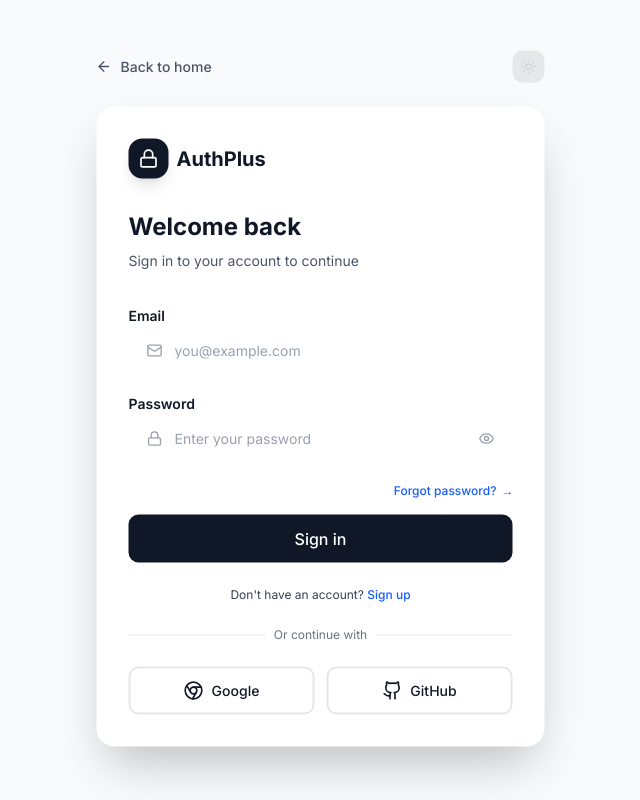
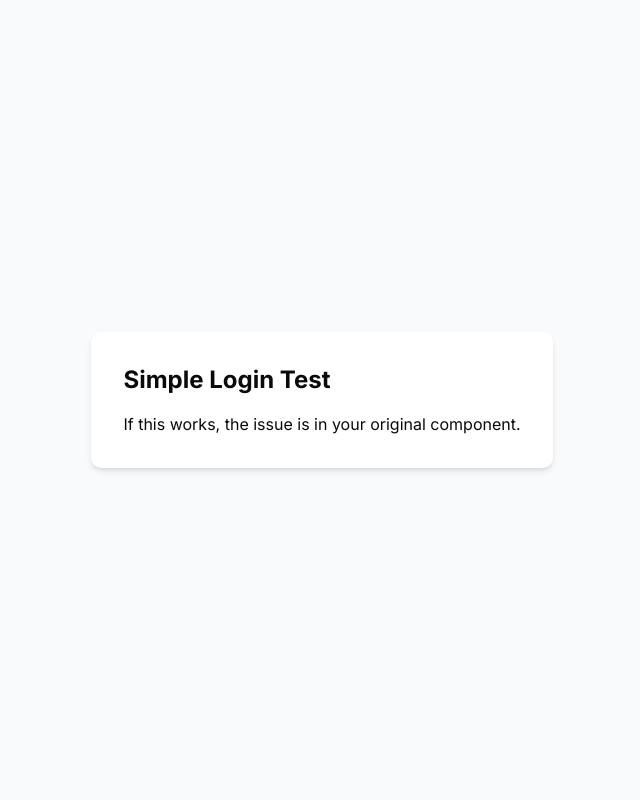
Before and after one commit to akarshmi/AuthPlus-Frontend, a Next.js app: page /login in a window 1280 px wide. Shown: the whole page, without its empty margins (318-958 px from the left). Built offline with nearby package versions, Linux system fonts and the light colour scheme; no server answers.

Commit message:
Frontend Deployment (--Dead--)

```diff
--- a/app/(public)/login/page.tsx
+++ b/app/(public)/login/page.tsx
@@ -1,9 +1,14 @@
 'use client';
 
-import LoginClient from './login-client';
-
-export default function LoginPage() {
-    return <LoginClient />;
+export default function SimpleLogin() {
+    return (
+        <div className="min-h-screen flex items-center justify-center bg-gray-50">
+            <div className="bg-white p-8 rounded-lg shadow-md">
+                <h1 className="text-2xl font-bold mb-4">Simple Login Test</h1>
+                <p>If this works, the issue is in your original component.</p>
+            </div>
+        </div>
+    );
 }
 
 export const dynamic = 'force-dynamic';
```
